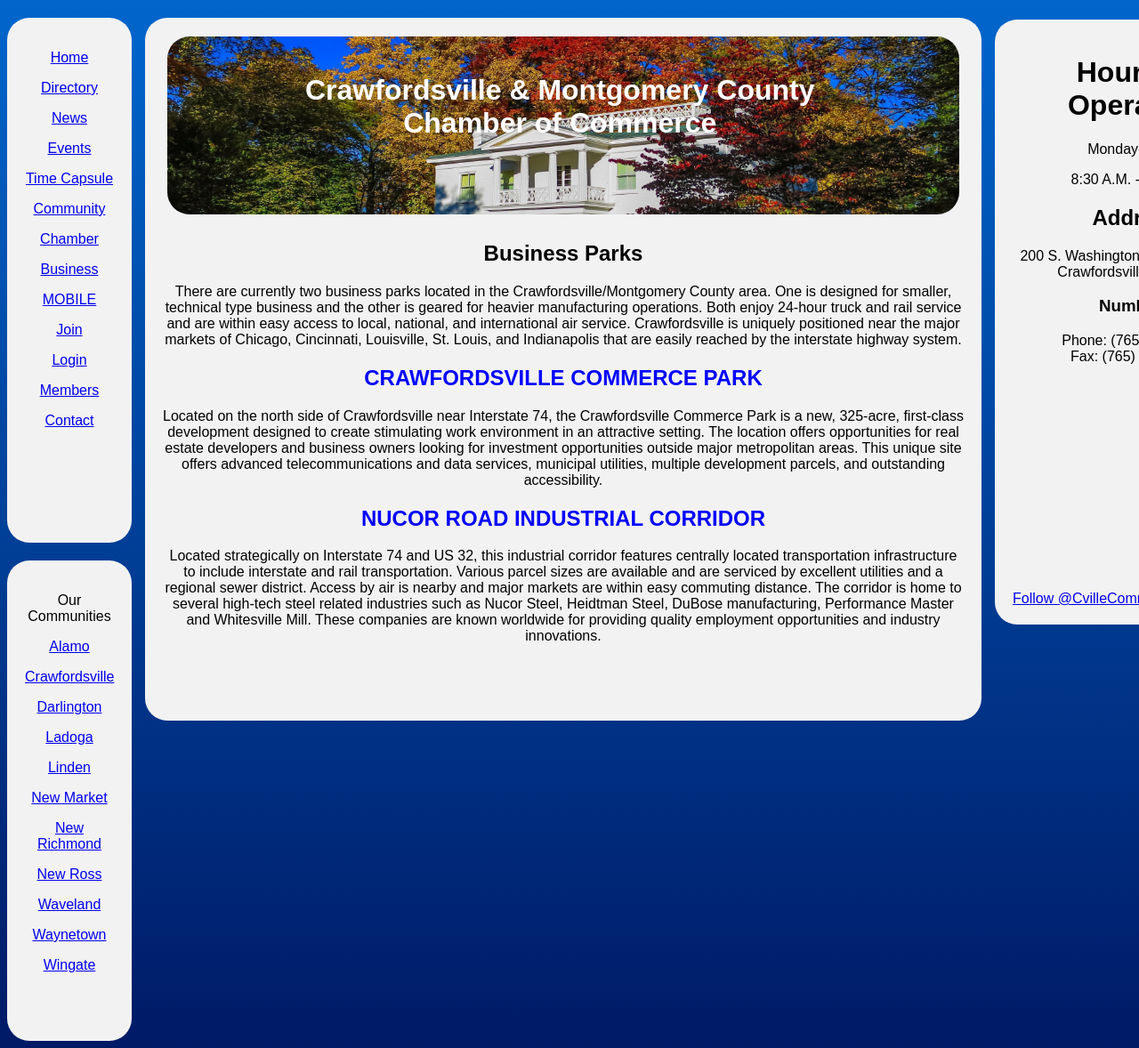
After one commit to Sdev153/FinalProject, a PHP site: page /businessparks.html in a window 1280 px wide. The commit adds this page. Shown: the whole page at 89% size. Run offline with PHP 8.4, Linux system fonts and the light colour scheme; some libraries are stand-ins or nearby versions.

Commit message:
Add files via upload

```diff
--- /dev/null
+++ b/businessparks.html
@@ -0,0 +1,134 @@
+ <!--
+         Final Project SDEV153
+         Filename: businessparks.html
+         Author:   Justin Fisher
+		 Author:Brandon Harris
+		 Author:
+		 Author:
+         Date:     4/22/2017
+		 Add your name to the author list if you edit this page
+      -->
+<!DOCTYPE html>
+<html lang="en">
+
+<head>
+	<title>Crawfordsville | Montgomery County Chamber of Commerce</title>
+	<meta charset="utf-8">
+      <meta name="viewport" content="width=device-width">
+	  <link rel="stylesheet" href="styles.css">
+</head>
+
+<body>
+
+<!--JavaScriptSDK for facebook likebutton-->
+<div id="fb-root"></div>
+<script>(function(d, s, id) {
+  var js, fjs = d.getElementsByTagName(s)[0];
+  if (d.getElementById(id)) return;
+  js = d.createElement(s); js.id = id;
+  js.src = "//connect.facebook.net/en_US/sdk.js#xfbml=1&version=v2.9";
+  fjs.parentNode.insertBefore(js, fjs);
+}(document, 'script', 'facebook-jssdk'));</script>
+
+<!--Twitter JavaScript Widget-->
+<script>window.twttr = (function(d, s, id) {
+  var js, fjs = d.getElementsByTagName(s)[0],
+    t = window.twttr || {};
+  if (d.getElementById(id)) return t;
+  js = d.createElement(s);
+  js.id = id;
+  js.src = "https://platform.twitter.com/widgets.js";
+  fjs.parentNode.insertBefore(js, fjs);
+
+  t._e = [];
+  t.ready = function(f) {
+    t._e.push(f);
+  };
+
+  return t;
+}(document, "script", "twitter-wjs"));</script>
+
+
+	<!--begin div nav container -->
+  <div class="navcontainer">
+		<!--begin nav main -->
+         <nav class="sitenavigation">
+            <p><a href="indexMain.html">Home</a></p>
+            <p><a href="directory.html">Directory</a></p>
+            <p><a href="news.html">News</a></p>
+            <p><a href="events.html">Events</a></p>
+			<p><a href="time_capsule.html">Time Capsule</a></p>
+            <p><a href="community.html">Community</a></p>
+            <p><a href="chamber.html">Chamber</a></p>
+            <p><a href="business.html">Business</a></p>
+			<p><a href="mobile.html">MOBILE</a></p>
+			<p><a href="register.php">Join</a></p>
+			<p><a href="login.php">Login</a></p>
+			<p><a href="members.html">Members</a></p>
+            <p><a href="contact.html">Contact</a></p>
+         </nav>
+		 <!--end nav main -->
+
+		 <!--begin nav community -->
+		 <nav class="communitynavigation">
+			<p>Our Communities</p>
+            <p><a href="http://www.city-data.com/city/Alamo-Indiana.html">Alamo</a></p>
+            <p><a href="http://www.city-data.com/city/Crawfordsville-Indiana.html">Crawfordsville</a></p>
+            <p><a href="http://www.city-data.com/city/Darlington-Indiana.html">Darlington</a></p>
+            <p><a href="http://www.city-data.com/city/Ladoga-Indiana.html">Ladoga</a></p>
+			<p><a href="http://www.city-data.com/city/Linden-Indiana.html">Linden</a></p>
+            <p><a href="http://www.city-data.com/city/New-Market-Indiana.html">New Market</a></p>
+            <p><a href="http://www.city-data.com/city/New-Richmond-Indiana.html">New Richmond</a></p>
+            <p><a href="http://www.city-data.com/city/New-Ross-Indiana.html">New Ross</a></p>
+			<p><a href="http://www.city-data.com/city/Waveland-Indiana.html">Waveland</a></p>
+            <p><a href="http://www.city-data.com/city/Waynetown-Indiana.html">Waynetown</a></p>
+			<p><a href="http://www.city-data.com/city/Wingate-Indiana.html">Wingate</a></p>
+         </nav>
+		 <!--end nav community -->
+	</div>
+	<!--end div nav container -->
+
+	<!--begin div article container -->
+	<div class="articlecontainerbusinessparks">
+		 <header>
+			<h1><img src="images/BGheaderv3.png" alt="Crawfordsville & Montgomery County Chamber of Commerce" class="headerimage"></h1><!--header image-->
+			<h1 class="headertext">Crawfordsville & Montgomery County<br> Chamber of Commerce</h1>
+		</header>
+
+		<article>
+			<h1>Business Parks</h1>
+			<p>There are currently two business parks located in the Crawfordsville/Montgomery County area. One is designed for smaller, technical type business and the other is geared for heavier manufacturing operations. Both enjoy 24-hour truck and rail service and are within easy access to local, national, and international air service. Crawfordsville is uniquely positioned near the major markets of Chicago, Cincinnati, Louisville, St. Louis, and Indianapolis that are easily reached by the interstate highway system.</p>
+		    <h2 class="businessp">CRAWFORDSVILLE COMMERCE PARK</h2>
+		     <p>Located on the north side of Crawfordsville near Interstate 74, the Crawfordsville Commerce Park is a new, 325-acre, first-class development designed to create stimulating work environment in an attractive setting. The location offers opportunities for real estate developers and business owners looking for investment opportunities outside major metropolitan areas. This unique site offers advanced telecommunications and data services, municipal utilities, multiple development parcels, and outstanding accessibility.</p>
+			 <h2 class="businessp1">NUCOR ROAD INDUSTRIAL CORRIDOR</h2>
+			 <p>Located strategically on Interstate 74 and US 32, this industrial corridor features centrally located transportation infrastructure to include interstate and rail transportation. Various parcel sizes are available and are serviced by excellent utilities and a regional sewer district. Access by air is nearby and major markets are within easy commuting distance. The corridor is home to several high-tech steel related industries such as Nucor Steel, Heidtman Steel, DuBose manufacturing, Performance Master and Whitesville Mill. These companies are known worldwide for providing quality employment opportunities and industry innovations.</p>
+	</div>
+	<!--end div article container -->
+
+		<!--div for right side container-->
+	<div class="contactinforightside">
+	<h1>Hours of Operation</h1>
+	<p>Monday-Friday</p>
+	<p>8:30 A.M. - 4:30 P.M</p>
+	<h2>Address</h2>
+	<p>200 S. Washington Street, Suite 304<br>
+	Crawfordsville, IN 47933</p>
+	<h3>Numbers</h3>
+	<p>Phone: (765) 362-6800<br>
+	Fax: (765) 362-6900</p>
+
+	<!--Facebook Share button-->
+	<div class="FBshare">
+	<div class="fb-like" data-href="https://www.facebook.com/Cville.MontCoChamber/?fref=ts" data-layout="button_count" data-action="like" data-size="small" data-show-faces="true" data-share="true"></div>
+	</div>
+
+	<!--Twiter Follow button-->
+	<div class="TwitterFollowBtn">
+	<a class="twitter-follow-button"
+  	href="https://twitter.com/CvilleCommerce"
+ 	data-size="large">
+	Follow @CvilleCommerce</a>
+	</div>
+
+
+	</div>
--- a/styles.css
+++ b/styles.css
@@ -167,7 +167,26 @@ header
 	position:absolute;
 	top:0em;
 }
-
+/*styles for business parks article container*/
+.articlecontainerbusinessparks
+{
+	float:top;
+	text-align:center;
+	border-radius: 25px;
+    background: #f2f2f2;
+    padding: 20px;
+    width: 900px;
+    height: 750px;
+	margin-left:155px;
+	margin-top:20px;
+	position:absolute;
+	top:0em;
+}
+/*style rule for business parks text headers*/
+.businessp, .businessp1 {
+    color:blue;
+    font-weight: bold;
+	}
 
 /*style rule for business development text header and text*/
 .businessd {
```
